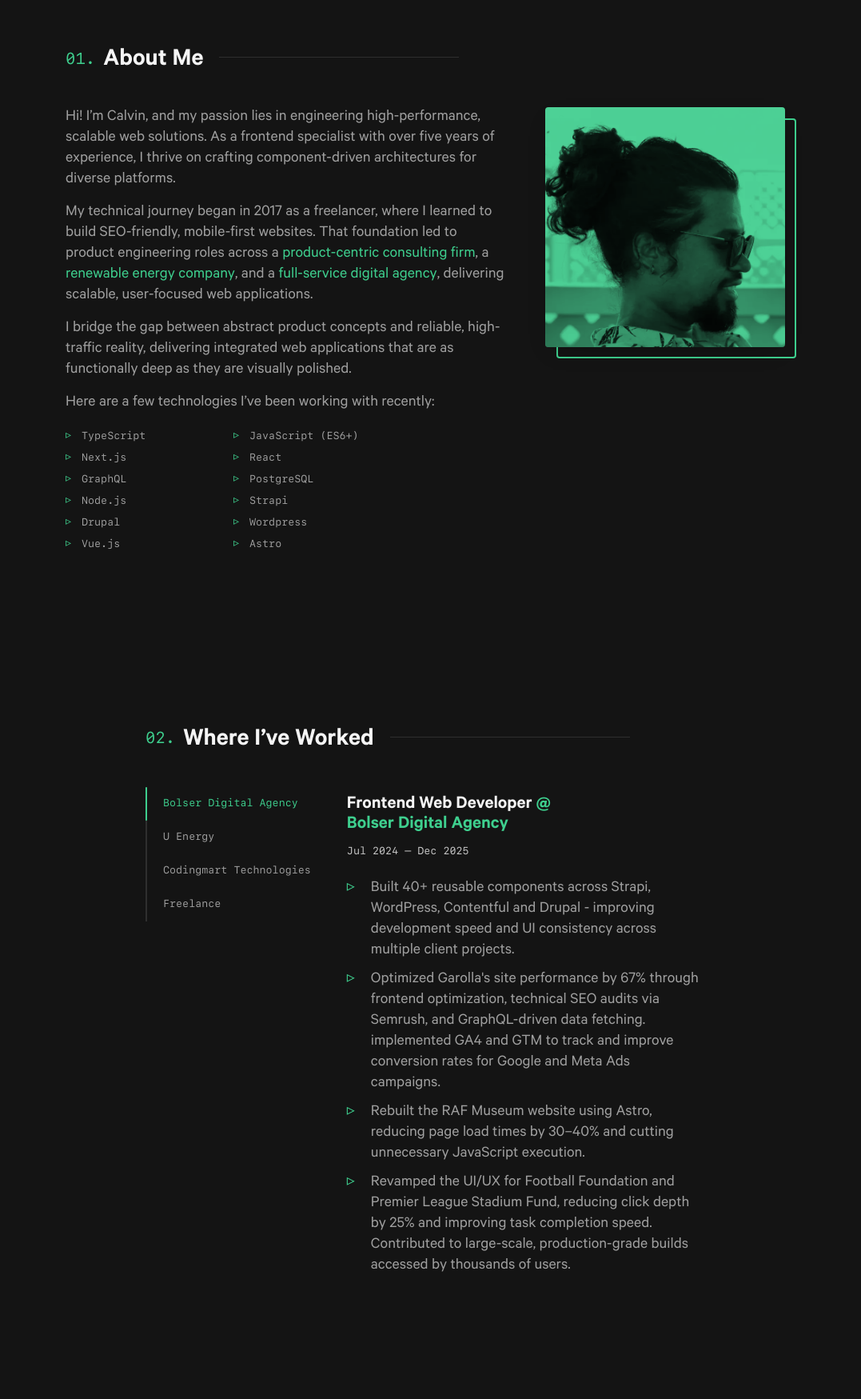
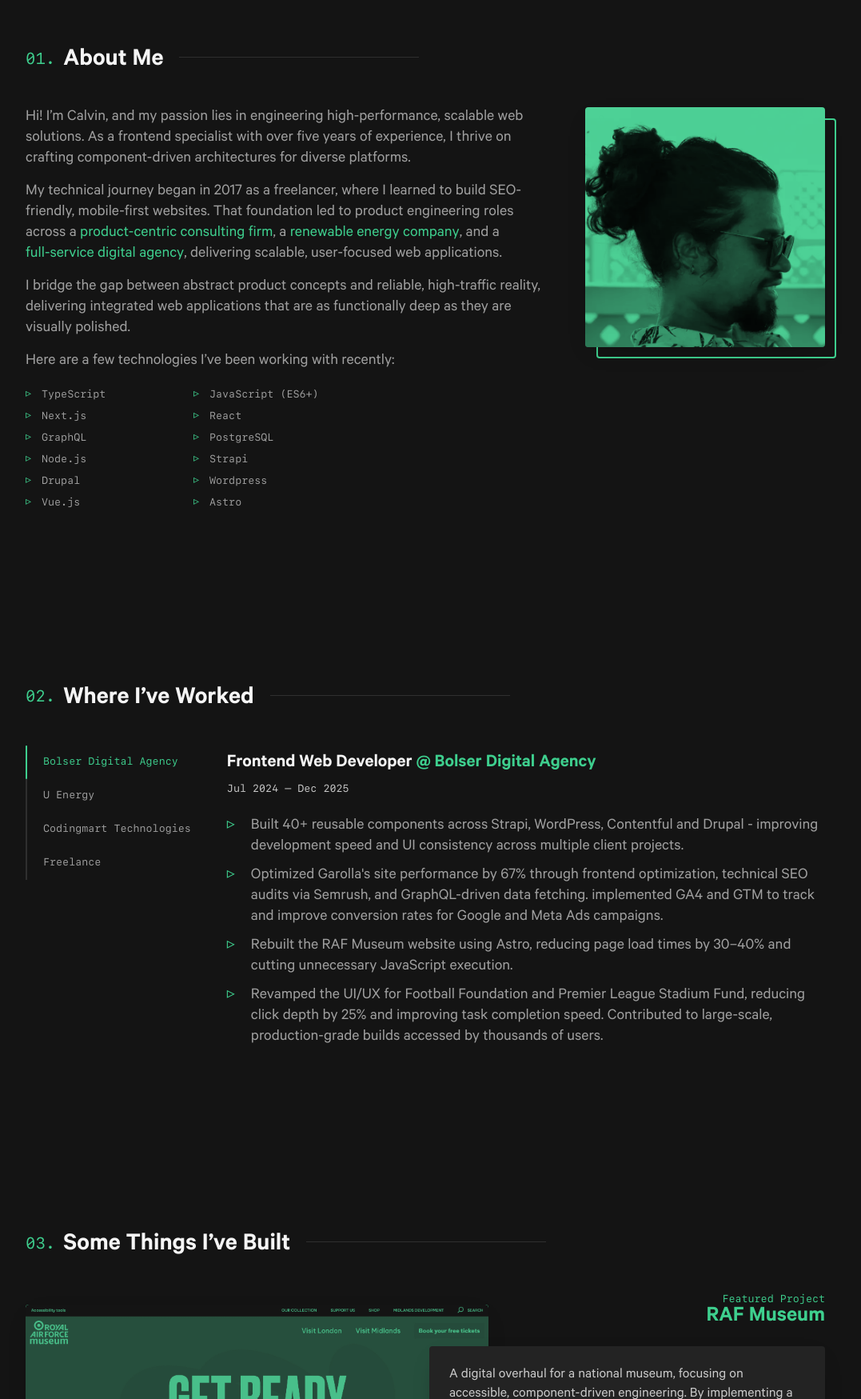
Before and after one commit to calvingomes/cal-portfolio, a Next.js app: page / in a window 1280 px wide. Shown: the part 891-2640 px from the top of the page at 80% size, without its empty margins (108-1185 px from the left). Built offline with nearby package versions, Linux system fonts and the light colour scheme.

Commit message:
update max-width

```diff
--- a/src/components/About/About.module.css
+++ b/src/components/About/About.module.css
@@ -1,5 +1,5 @@
 .aboutSection {
-  max-width: 900px;
+  max-width: 1000px;
 }
 
 .inner {
--- a/src/components/Jobs/Jobs.module.css
+++ b/src/components/Jobs/Jobs.module.css
@@ -1,5 +1,5 @@
 .jobsSection {
-  max-width: 700px;
+  max-width: 1000px;
 }
 
 .inner {
```
